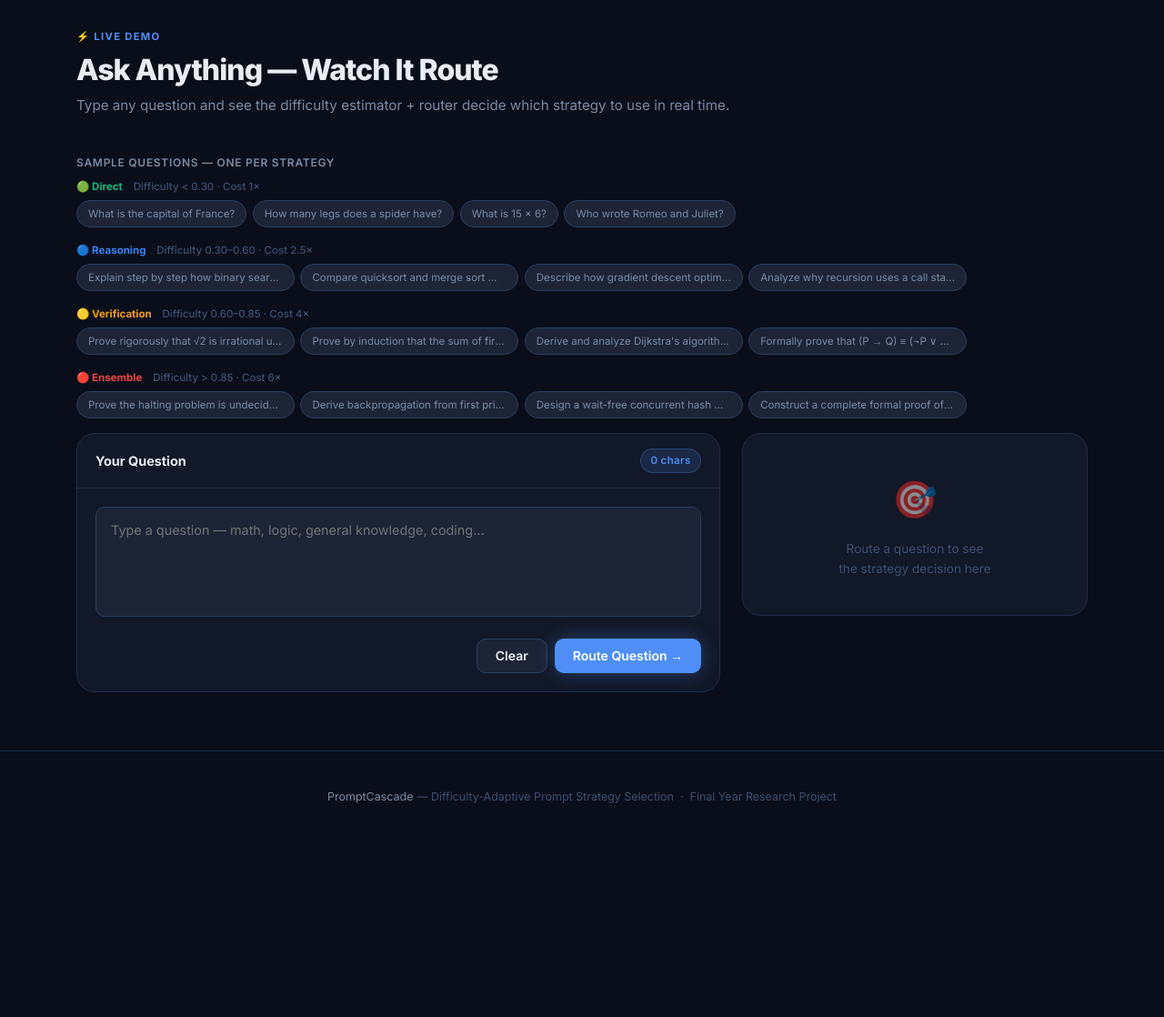
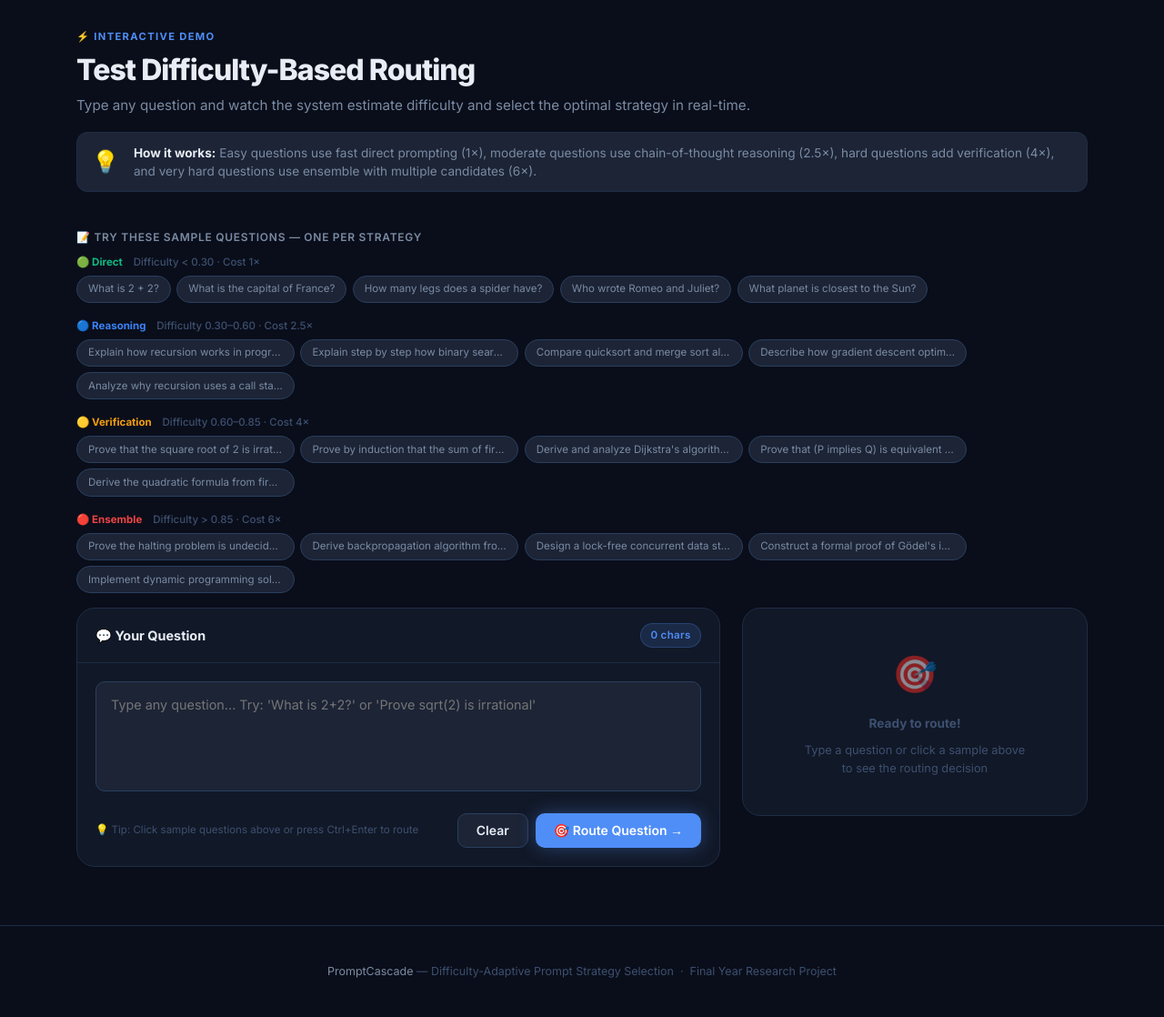
Before and after one commit to MADHUSHREE2006/PromptCascade, a Flask app: page /demo in a window 1280 px wide. Shown: the part 64-1182 px from the top of the page at 91% size. Before the commit the page ends 947 px from the top, so only its background shows below. Run offline with Flask 3, Linux system fonts and the light colour scheme.

Commit message:
Improve demo page UI and fix sample question routing with correct difficulty hints

```diff
--- a/frontend/templates/demo.html
+++ b/frontend/templates/demo.html
@@ -198,15 +198,21 @@
 <div class="container">
 
   <div class="page-header">
-    <div class="eyebrow">⚡ Live Demo</div>
-    <h1>Ask Anything — Watch It Route</h1>
-    <p>Type any question and see the difficulty estimator + router decide which strategy to use in real time.</p>
+    <div class="eyebrow">⚡ Interactive Demo</div>
+    <h1>Test Difficulty-Based Routing</h1>
+    <p class="mb-2">Type any question and watch the system estimate difficulty and select the optimal strategy in real-time.</p>
+    <div class="flex gap-2" style="align-items:center; padding:.75rem 1rem; background:var(--surface2); border-radius:12px; border:1px solid var(--border);">
+      <div style="font-size:1.5rem;">💡</div>
+      <div style="font-size:.85rem; color:var(--text-muted); line-height:1.5;">
+        <strong style="color:var(--text);">How it works:</strong> Easy questions use fast direct prompting (1×), moderate questions use chain-of-thought reasoning (2.5×), hard questions add verification (4×), and very hard questions use ensemble with multiple candidates (6×).
+      </div>
+    </div>
   </div>
 
   <!-- ── Sample queries ── -->
   <div class="mb-2">
     <div class="text-xs text-muted mb-1" style="font-weight:600;letter-spacing:.06em;text-transform:uppercase">
-      Sample questions — one per strategy
+      📝 Try these sample questions — one per strategy
     </div>
 
     <!-- Direct -->
@@ -215,10 +221,11 @@
         🟢 Direct &nbsp;<span>Difficulty &lt; 0.30 · Cost 1×</span>
       </div>
       <div class="samples">
-        <div class="sample-pill" data-hint="0.10" onclick="setSample(this)">What is the capital of France?</div>
+        <div class="sample-pill" data-hint="0.15" onclick="setSample(this)">What is 2 + 2?</div>
+        <div class="sample-pill" data-hint="0.18" onclick="setSample(this)">What is the capital of France?</div>
         <div class="sample-pill" data-hint="0.12" onclick="setSample(this)">How many legs does a spider have?</div>
-        <div class="sample-pill" data-hint="0.08" onclick="setSample(this)">What is 15 × 6?</div>
-        <div class="sample-pill" data-hint="0.15" onclick="setSample(this)">Who wrote Romeo and Juliet?</div>
+        <div class="sample-pill" data-hint="0.20" onclick="setSample(this)">Who wrote Romeo and Juliet?</div>
+        <div class="sample-pill" data-hint="0.25" onclick="setSample(this)">What planet is closest to the Sun?</div>
       </div>
     </div>
 
@@ -228,10 +235,11 @@
         🔵 Reasoning &nbsp;<span>Difficulty 0.30–0.60 · Cost 2.5×</span>
       </div>
       <div class="samples">
-        <div class="sample-pill" data-hint="0.42" onclick="setSample(this)">Explain step by step how binary search works with an example.</div>
-        <div class="sample-pill" data-hint="0.45" onclick="setSample(this)">Compare quicksort and merge sort — steps, trade-offs, and use cases.</div>
-        <div class="sample-pill" data-hint="0.38" onclick="setSample(this)">Describe how gradient descent optimizes a neural network loss function.</div>
-        <div class="sample-pill" data-hint="0.50" onclick="setSample(this)">Analyze why recursion uses a call stack and explain tail-call optimization.</div>
+        <div class="sample-pill" data-hint="0.35" onclick="setSample(this)">Explain how recursion works in programming.</div>
+        <div class="sample-pill" data-hint="0.42" onclick="setSample(this)">Explain step by step how binary search works.</div>
+        <div class="sample-pill" data-hint="0.48" onclick="setSample(this)">Compare quicksort and merge sort algorithms.</div>
+        <div class="sample-pill" data-hint="0.55" onclick="setSample(this)">Describe how gradient descent optimizes neural networks.</div>
+        <div class="sample-pill" data-hint="0.50" onclick="setSample(this)">Analyze why recursion uses a call stack.</div>
       </div>
     </div>
 
@@ -241,10 +249,11 @@
         🟡 Verification &nbsp;<span>Difficulty 0.60–0.85 · Cost 4×</span>
       </div>
       <div class="samples">
-        <div class="sample-pill" data-hint="0.72" onclick="setSample(this)">Prove rigorously that √2 is irrational using proof by contradiction.</div>
-        <div class="sample-pill" data-hint="0.68" onclick="setSample(this)">Prove by induction that the sum of first n squares = n(n+1)(2n+1)/6.</div>
-        <div class="sample-pill" data-hint="0.75" onclick="setSample(this)">Derive and analyze Dijkstra's algorithm time complexity with a binary heap.</div>
-        <div class="sample-pill" data-hint="0.80" onclick="setSample(this)">Formally prove that (P → Q) ≡ (¬P ∨ Q) using a complete truth table argument.</div>
+        <div class="sample-pill" data-hint="0.65" onclick="setSample(this)">Prove that the square root of 2 is irrational.</div>
+        <div class="sample-pill" data-hint="0.70" onclick="setSample(this)">Prove by induction that the sum of first n integers equals n(n+1)/2.</div>
+        <div class="sample-pill" data-hint="0.75" onclick="setSample(this)">Derive and analyze Dijkstra's algorithm complexity.</div>
+        <div class="sample-pill" data-hint="0.78" onclick="setSample(this)">Prove that (P implies Q) is equivalent to (not P or Q).</div>
+        <div class="sample-pill" data-hint="0.82" onclick="setSample(this)">Derive the quadratic formula from first principles.</div>
       </div>
     </div>
 
@@ -254,10 +263,11 @@
         🔴 Ensemble &nbsp;<span>Difficulty &gt; 0.85 · Cost 6×</span>
       </div>
       <div class="samples">
-        <div class="sample-pill" data-hint="0.92" onclick="setSample(this)">Prove the halting problem is undecidable using a full diagonalization argument.</div>
-        <div class="sample-pill" data-hint="0.95" onclick="setSample(this)">Derive backpropagation from first principles for an arbitrary deep network and prove convergence.</div>
-        <div class="sample-pill" data-hint="0.88" onclick="setSample(this)">Design a wait-free concurrent hash map with CAS, address the ABA problem, and prove linearizability.</div>
-        <div class="sample-pill" data-hint="0.97" onclick="setSample(this)">Construct a complete formal proof of Gödel's first incompleteness theorem from Peano axioms.</div>
+        <div class="sample-pill" data-hint="0.87" onclick="setSample(this)">Prove the halting problem is undecidable using diagonalization.</div>
+        <div class="sample-pill" data-hint="0.90" onclick="setSample(this)">Derive backpropagation algorithm from first principles for deep networks.</div>
+        <div class="sample-pill" data-hint="0.93" onclick="setSample(this)">Design a lock-free concurrent data structure and prove correctness.</div>
+        <div class="sample-pill" data-hint="0.95" onclick="setSample(this)">Construct a formal proof of Gödel's incompleteness theorem.</div>
+        <div class="sample-pill" data-hint="0.88" onclick="setSample(this)">Implement dynamic programming solution for traveling salesman problem.</div>
       </div>
     </div>
   </div>
@@ -268,18 +278,21 @@
     <div>
       <div class="query-box">
         <div class="query-box-header">
-          <h2>Your Question</h2>
+          <h2>💬 Your Question</h2>
           <span class="pill pill-blue" id="charCount">0 chars</span>
         </div>
         <div class="query-area">
           <textarea class="query-textarea" id="queryInput"
-            placeholder="Type a question — math, logic, general knowledge, coding…"
+            placeholder="Type any question... Try: 'What is 2+2?' or 'Prove sqrt(2) is irrational'"
             rows="4"></textarea>
-          <div class="flex gap-1 mt-2" style="justify-content:flex-end">
-            <button class="btn btn-secondary" onclick="clearAll()">Clear</button>
-            <button class="btn btn-primary" id="routeBtn" onclick="routeQuery()">
-              Route Question →
-            </button>
+          <div class="flex gap-1 mt-2" style="justify-content:space-between; align-items:center;">
+            <span style="font-size:.72rem; color:var(--text-faint);">💡 Tip: Click sample questions above or press Ctrl+Enter to route</span>
+            <div class="flex gap-1">
+              <button class="btn btn-secondary" onclick="clearAll()">Clear</button>
+              <button class="btn btn-primary" id="routeBtn" onclick="routeQuery()">
+                🎯 Route Question →
+              </button>
+            </div>
           </div>
         </div>
       </div>
@@ -287,8 +300,8 @@
       <!-- ── History ── -->
       <div class="history-section" id="historySection" style="display:none">
         <div class="history-header">
-          <h3>Recent Queries</h3>
-          <button class="btn btn-secondary text-xs" onclick="clearHistory()">Clear</button>
+          <h3>📜 Recent Queries</h3>
+          <button class="btn btn-secondary text-xs" onclick="clearHistory()">Clear All</button>
         </div>
         <div class="history-list" id="historyList"></div>
       </div>
@@ -301,18 +314,20 @@
         <!-- Empty state -->
         <div id="emptyState" class="empty-state">
           <div class="icon">🎯</div>
-          <div>Route a question to see<br>the strategy decision here</div>
+          <div style="margin-bottom:.5rem;"><strong>Ready to route!</strong></div>
+          <div style="font-size:.8rem;">Type a question or click a sample above<br>to see the routing decision</div>
         </div>
 
         <!-- Loading state -->
         <div id="loadingState" class="empty-state hidden">
           <div class="spinner"></div>
-          <div>Analysing difficulty…</div>
+          <div><strong>Analyzing difficulty...</strong></div>
+          <div style="font-size:.8rem; margin-top:.35rem;">Extracting features and routing</div>
         </div>
 
         <!-- Result content -->
         <div id="resultContent" class="hidden">
-          <div class="result-panel-header">Routing Decision</div>
+          <div class="result-panel-header">📊 Routing Decision</div>
 
           <!-- Strategy badge -->
           <div class="strategy-badge" id="strategyBadge">
@@ -364,12 +379,12 @@
 
           <!-- Feature bars -->
           <div class="features-section">
-            <div class="card-title">Feature Breakdown</div>
+            <div class="card-title">📈 Feature Breakdown</div>
             <div id="featureBars"></div>
           </div>
 
           <!-- Reasoning -->
-          <div class="card-title" style="padding:0 1.25rem .35rem">Routing Reasoning</div>
+          <div class="card-title" style="padding:0 1.25rem .35rem">🧠 Routing Explanation</div>
           <div class="reasoning-box" id="reasoningBox">—</div>
         </div>
       </div>
```
